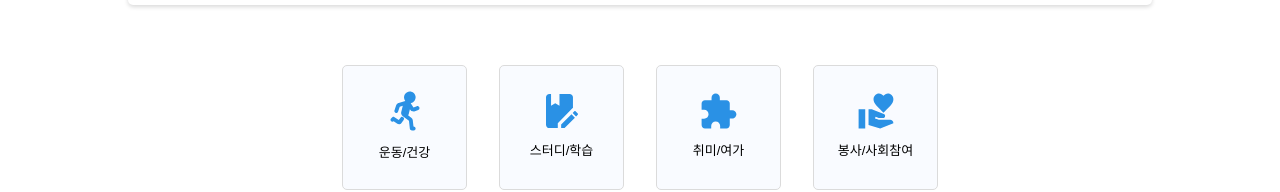
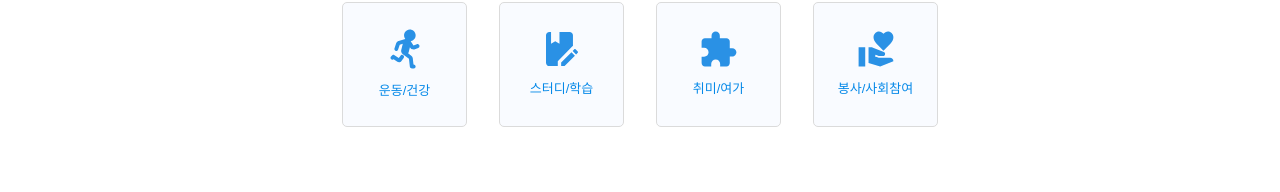
Before and after one commit to sbk283/mo_ri, a React (Vite) app: page / in a window 1280 px wide. Shown: the part 654-846 px from the top of the page. Built offline with nearby package versions, Linux system fonts and the light colour scheme.

Commit message:
[fix] Header 오류 수정, Category 글 색상 수정

```diff
--- a/src/components/Header.tsx
+++ b/src/components/Header.tsx
@@ -8,15 +8,15 @@ type HeaderProps = {
 
 const Header: React.FC<HeaderProps> = ({ isLoggedIn, userName }) => {
   return (
-    <header className="mx-auto w-[1024px] flex justify-between items-center py-3 shadow-md bg-white">
-      {/* 좌측 */}
+    <header className="fixed top-0 left-0 right-0 z-50 bg-white shadow-md">
+      <div className="mx-auto flex w-[1024px] justify-between items-center py-3">
+        {/* 좌측 로고 */}
         <Link to="/" className="font-bold text-gray-800">
           <img src="/images/mori_logo.svg" className="h-[24px] w-[75px]" alt="mori_logo" />
         </Link>
 
-      {/* 오른쪽 */}
+        {/* 우측 네비 + 로그인 */}
         <div className="flex items-center gap-10">
-        {/* 네비게이션 */}
           <nav className="flex gap-6 text-gray-700">
             <Link to="/groupmanager" className="font-bold hover:text-brand">
               모임관리
@@ -29,9 +29,9 @@ const Header: React.FC<HeaderProps> = ({ isLoggedIn, userName }) => {
             </Link>
           </nav>
           {isLoggedIn ? (
-          <div>
+            <div className="flex items-center gap-2">
               <span className="font-medium">{userName}님</span>
-            <button className="font-bold px-5 py-3 rounded bg-gray-200 hover:bg-gray-300">
+              <button className="font-bold px-5 py-2 rounded bg-gray-200 hover:bg-gray-300">
                 로그아웃
               </button>
             </div>
@@ -44,6 +44,7 @@ const Header: React.FC<HeaderProps> = ({ isLoggedIn, userName }) => {
             </Link>
           )}
         </div>
+      </div>
     </header>
   );
 };
--- a/src/components/main/CategorySection.tsx
+++ b/src/components/main/CategorySection.tsx
@@ -8,40 +8,40 @@ function CategorySection() {
           <div
             className="flex flex-col items-center justify-center w-[125px] h-[125px]
                         bg-[#F9FBFF] border border-[#DBDBDB] rounded-sm
-                        hover:shadow-md transition cursor-pointer"
+                        hover:shadow-card transition cursor-pointer"
           >
             <img src="/images/health.svg" alt="운동건강" className="w-10 h-10 mb-3" />
-            <span className="text-sm font-medium">운동/건강</span>
+            <span className="text-sm font-medium text-brand">운동/건강</span>
           </div>
 
           {/* 스터디/학습 */}
           <div
             className="flex flex-col items-center justify-center w-[125px] h-[125px]
                         bg-[#F9FBFF] border border-[#DBDBDB] rounded-sm
-                        hover:shadow-md transition cursor-pointer"
+                        hover:shadow-card transition cursor-pointer"
           >
             <img src="/images/study.svg" alt="스터디/학습" className="w-8 h-9 mb-3" />
-            <span className="text-sm font-medium">스터디/학습</span>
+            <span className="text-sm font-medium text-brand">스터디/학습</span>
           </div>
 
           {/* 취미/여가 */}
           <div
             className="flex flex-col items-center justify-center w-[125px] h-[125px]
                         bg-[#F9FBFF] border border-[#DBDBDB] rounded-sm
-                        hover:shadow-md transition cursor-pointer"
+                        hover:shadow-card transition cursor-pointer"
           >
             <img src="/images/hobby.svg" alt="취미/여가" className="w-10 h-9 mb-3" />
-            <span className="text-sm font-medium">취미/여가</span>
+            <span className="text-sm font-medium text-brand">취미/여가</span>
           </div>
 
           {/* 봉사/사회참여 */}
           <div
             className="flex flex-col items-center justify-center w-[125px] h-[125px]
                         bg-[#F9FBFF] border border-[#DBDBDB] rounded-sm
-                        hover:shadow-md transition cursor-pointer"
+                        hover:shadow-card transition cursor-pointer"
           >
             <img src="/images/volunteer.svg" alt="봉사/사회참여" className="w-9 h-9 mb-3" />
-            <span className="text-sm font-medium">봉사/사회참여</span>
+            <span className="text-sm font-medium text-brand">봉사/사회참여</span>
           </div>
         </div>
       </div>
```
Lines whose indentation alone changed are shown as unchanged.
